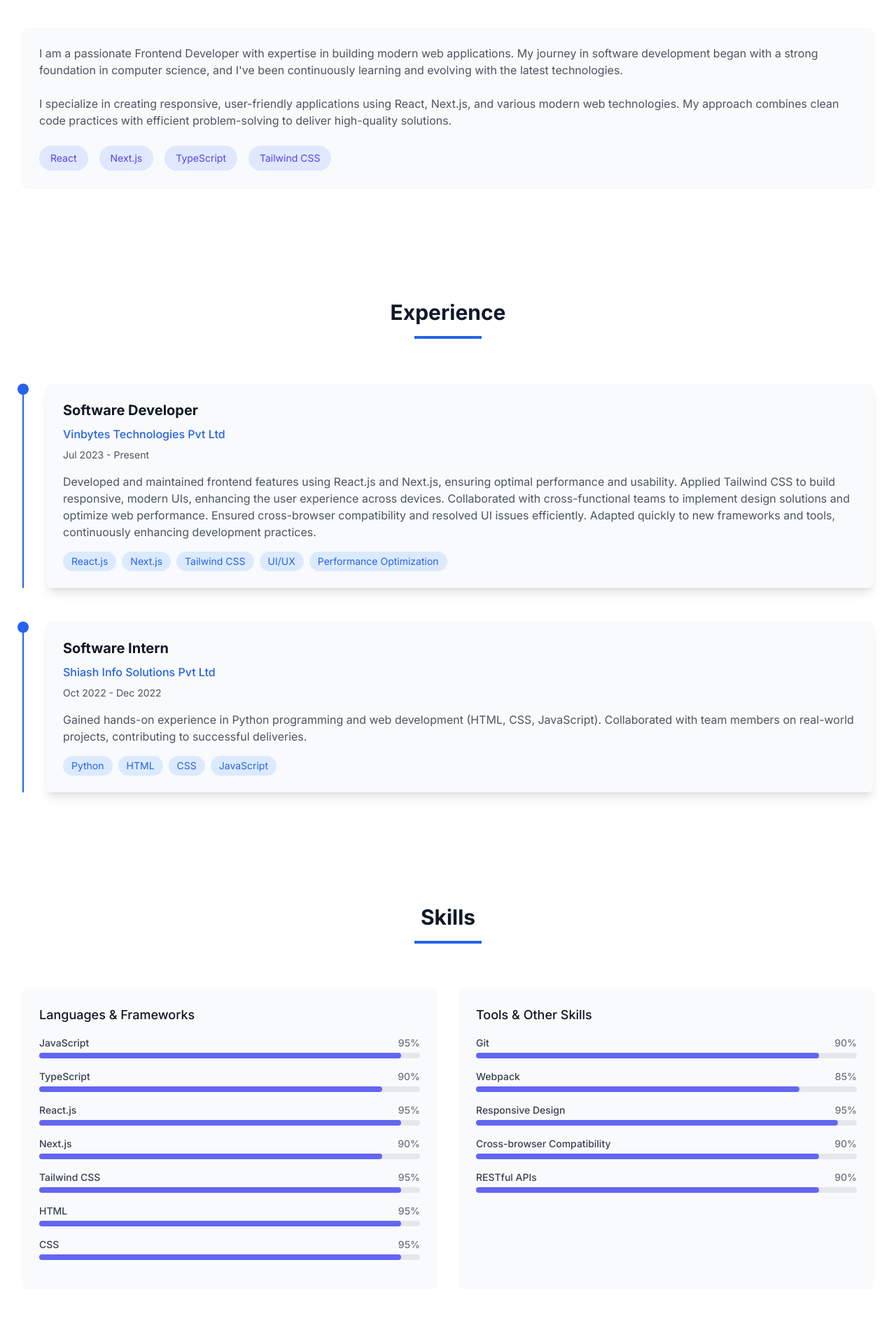
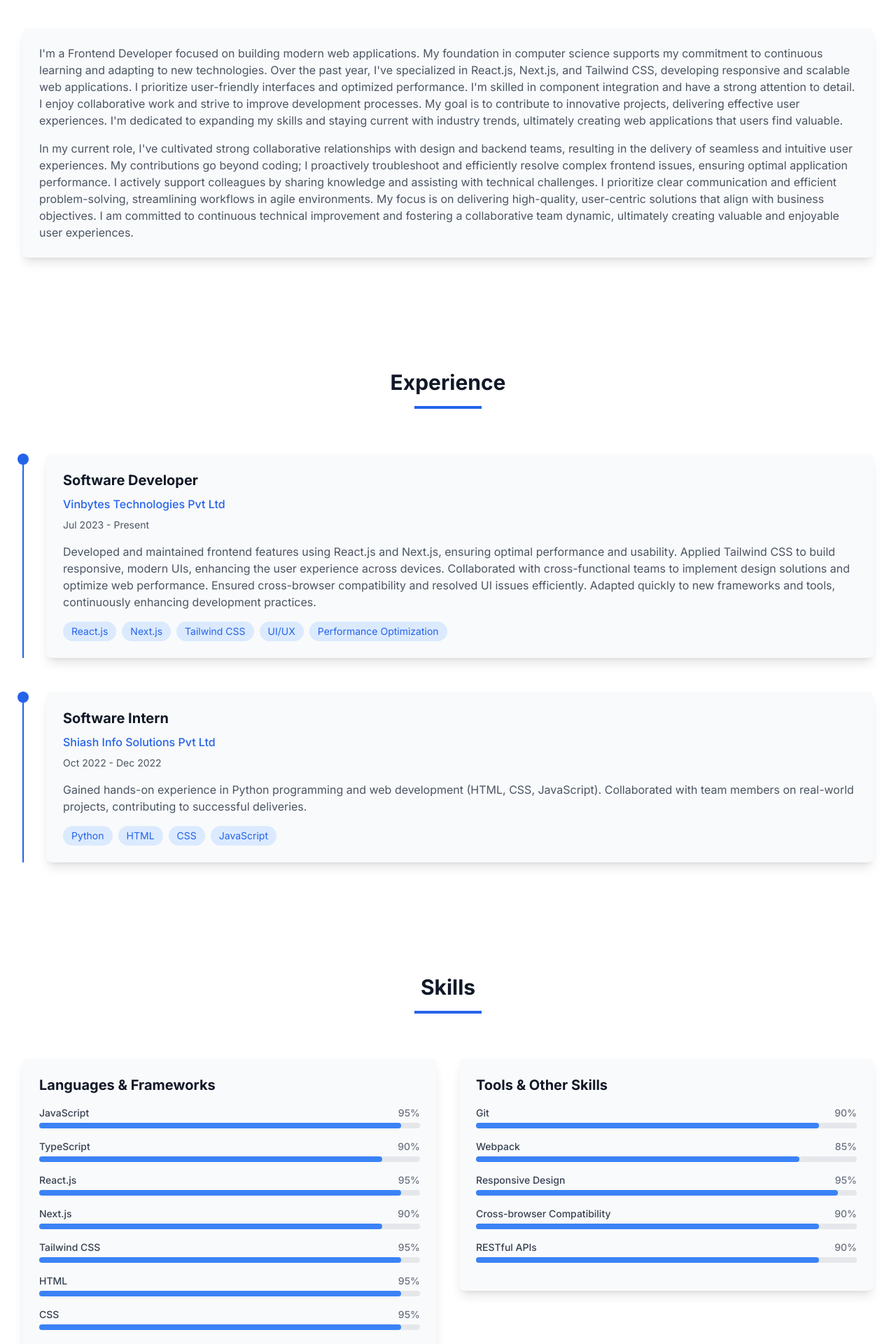
Before and after one commit to Indera12/portfolio, a Next.js app: page / in a window 1280 px wide. Shown: the part 960-2880 px from the top of the page at 70% size. Built offline with nearby package versions, Linux system fonts and the light colour scheme.

Commit message:
Update LinkedIn logo and improve project descriptions

```diff
--- a/components/About.tsx
+++ b/components/About.tsx
@@ -18,39 +18,54 @@ const About = () => {
           <div className="w-24 h-1 bg-blue-600 dark:bg-blue-400 mx-auto"></div>
         </motion.div>
 
-        <div className="mt-10">
+        <div className="space-y-12">
           <motion.div
             initial={{ opacity: 0, y: 20 }}
             whileInView={{ opacity: 1, y: 0 }}
-            transition={{ duration: 0.5, delay: 0.3 }}
+            transition={{ duration: 0.5, delay: 0.2 }}
             viewport={{ once: true }}
-            className="bg-gray-50 dark:bg-gray-800 p-6 rounded-lg shadow-sm"
+            className="relative"
           >
-            <div className="space-y-6">
-              <p className="text-gray-600 dark:text-gray-300">
-                I am a passionate Frontend Developer with expertise in building modern web applications.
-                My journey in software development began with a strong foundation in computer science,
-                and I've been continuously learning and evolving with the latest technologies.
-              </p>
-              <p className="text-gray-600 dark:text-gray-300">
-                I specialize in creating responsive, user-friendly applications using React, Next.js,
-                and various modern web technologies. My approach combines clean code practices with
-                efficient problem-solving to deliver high-quality solutions.
-              </p>
-              <div className="flex flex-wrap gap-4">
-                <span className="px-4 py-2 bg-indigo-100 dark:bg-indigo-900/30 text-indigo-600 dark:text-indigo-400 rounded-full text-sm">
-                  React
+            <div className="bg-gray-50 dark:bg-gray-800 p-6 rounded-lg shadow-lg">
+              <div className="space-y-4">
+                <p className="text-gray-600 dark:text-gray-300">
+                  I'm a Frontend Developer focused on building modern web applications.
+                  My foundation in computer science supports my commitment to continuous learning and
+                  adapting to new technologies. Over the past year, I've specialized in React.js, Next.js,
+                  and Tailwind CSS, developing responsive and scalable web applications. I prioritize
+                  user-friendly interfaces and optimized performance. I'm skilled in component integration
+                  and have a strong attention to detail. I enjoy collaborative work and strive to improve
+                  development processes. My goal is to contribute to innovative projects, delivering
+                  effective user experiences. I'm dedicated to expanding my skills and staying current
+                  with industry trends, ultimately creating web applications that users find valuable.
+                </p>
+                <p className="text-gray-600 dark:text-gray-300">
+                In my current role, I've cultivated strong collaborative relationships with design and
+                backend teams, resulting in the delivery of seamless and intuitive user experiences.
+                My contributions go beyond coding; I proactively troubleshoot and efficiently resolve
+                complex frontend issues, ensuring optimal application performance. I actively support
+                colleagues by sharing knowledge and assisting with technical challenges. I prioritize
+                clear communication and efficient problem-solving, streamlining workflows in agile
+                environments. My focus is on delivering high-quality, user-centric solutions that align
+                with business objectives. I am committed to continuous technical improvement and
+                fostering a collaborative team dynamic, ultimately creating valuable and enjoyable user
+                experiences.
+                </p>
+              </div>
+              {/* <div className="flex flex-wrap gap-2 mt-6">
+                <span className="px-3 py-1 bg-blue-100 dark:bg-blue-900/30 text-blue-600 dark:text-blue-400 rounded-full text-sm">
+                  React.js
                 </span>
-                <span className="px-4 py-2 bg-indigo-100 dark:bg-indigo-900/30 text-indigo-600 dark:text-indigo-400 rounded-full text-sm">
+                <span className="px-3 py-1 bg-blue-100 dark:bg-blue-900/30 text-blue-600 dark:text-blue-400 rounded-full text-sm">
                   Next.js
                 </span>
-                <span className="px-4 py-2 bg-indigo-100 dark:bg-indigo-900/30 text-indigo-600 dark:text-indigo-400 rounded-full text-sm">
+                <span className="px-3 py-1 bg-blue-100 dark:bg-blue-900/30 text-blue-600 dark:text-blue-400 rounded-full text-sm">
                   TypeScript
                 </span>
-                <span className="px-4 py-2 bg-indigo-100 dark:bg-indigo-900/30 text-indigo-600 dark:text-indigo-400 rounded-full text-sm">
+                <span className="px-3 py-1 bg-blue-100 dark:bg-blue-900/30 text-blue-600 dark:text-blue-400 rounded-full text-sm">
                   Tailwind CSS
                 </span>
-              </div>
+              </div> */}
             </div>
           </motion.div>
         </div>
--- a/components/Contact.tsx
+++ b/components/Contact.tsx
@@ -10,9 +10,7 @@ const socialLinks = [
     icon: (
       <svg className="h-6 w-6" fill="currentColor" viewBox="0 0 24 24">
         <path
-          fillRule="evenodd"
-          d="M19 0h-14c-2.761 0-5 2.239-5 5v14c0 2.761 2.239 5 5 5h14c2.762 0 5-2.239 5-5v-14c0-2.761-2.238-5-5-5zm-11 19h-3v-11h3v11zm-1.5-12.268c-.966 0-1.75-.79-1.75-1.764s.784-1.764 1.75-1.764 1.75.79 1.75 1.764-.783 1.764-1.75 1.764zm13.5 12.268h-3v-5.604c0-.88-.06-1.601-1-1.601-1 0-1.16.781-1.16 1.601v5.604h-3v-11h3v1.765c1.396-2.586 7-2.777 7 2.476v6.759z"
-          clipRule="evenodd"
+          d="M20.447 20.452h-3.554v-5.569c0-1.328-.027-3.037-1.852-3.037-1.853 0-2.136 1.445-2.136 2.939v5.667H9.351V9h3.414v1.561h.046c.477-.9 1.637-1.85 3.37-1.85 3.601 0 4.267 2.37 4.267 5.455v6.286zM5.337 7.433c-1.144 0-2.063-.926-2.063-2.065 0-1.138.92-2.063 2.063-2.063 1.14 0 2.064.925 2.064 2.063 0 1.139-.925 2.065-2.064 2.065zm1.782 13.019H3.555V9h3.564v11.452zM22.225 0H1.771C.792 0 0 .774 0 1.729v20.542C0 23.227.792 24 1.771 24h20.451C23.2 24 24 23.227 24 22.271V1.729C24 .774 23.2 0 22.222 0h.003z"
         />
       </svg>
     )
@@ -222,7 +220,7 @@ const Contact = () => {
                 </div>
                 <div>
                   <h4 className="text-lg font-medium text-gray-900 dark:text-white">Employment Status</h4>
-                  <p className="text-gray-600 dark:text-gray-300">Looking for opportunities in Pune, Ahmedabad, Kolkata</p>
+                  <p className="text-gray-600 dark:text-gray-300">Employed, Actively Seeking New Opportunities</p>
                 </div>
               </div>
             </div>
--- a/components/Footer.tsx
+++ b/components/Footer.tsx
@@ -9,9 +9,7 @@ const socialLinks = [
     icon: (
       <svg className="h-6 w-6" fill="currentColor" viewBox="0 0 24 24">
         <path
-          fillRule="evenodd"
-          d="M19 0h-14c-2.761 0-5 2.239-5 5v14c0 2.761 2.239 5 5 5h14c2.762 0 5-2.239 5-5v-14c0-2.761-2.238-5-5-5zm-11 19h-3v-11h3v11zm-1.5-12.268c-.966 0-1.75-.79-1.75-1.764s.784-1.764 1.75-1.764 1.75.79 1.75 1.764-.783 1.764-1.75 1.764zm13.5 12.268h-3v-5.604c0-.88-.06-1.601-1-1.601-1 0-1.16.781-1.16 1.601v5.604h-3v-11h3v1.765c1.396-2.586 7-2.777 7 2.476v6.759z"
-          clipRule="evenodd"
+          d="M20.447 20.452h-3.554v-5.569c0-1.328-.027-3.037-1.852-3.037-1.853 0-2.136 1.445-2.136 2.939v5.667H9.351V9h3.414v1.561h.046c.477-.9 1.637-1.85 3.37-1.85 3.601 0 4.267 2.37 4.267 5.455v6.286zM5.337 7.433c-1.144 0-2.063-.926-2.063-2.065 0-1.138.92-2.063 2.063-2.063 1.14 0 2.064.925 2.064 2.063 0 1.139-.925 2.065-2.064 2.065zm1.782 13.019H3.555V9h3.564v11.452zM22.225 0H1.771C.792 0 0 .774 0 1.729v20.542C0 23.227.792 24 1.771 24h20.451C23.2 24 24 23.227 24 22.271V1.729C24 .774 23.2 0 22.222 0h.003z"
         />
       </svg>
     )
--- a/components/Projects.tsx
+++ b/components/Projects.tsx
@@ -25,7 +25,7 @@ const projects = [
   },
   {
     title: 'Spotify Clone',
-    description: 'Developed a Spotify Clone using React.js and Bootstrap, focusing on the frontend interface. Created an interactive and responsive UI with music browsing features, mimicking the original Spotify design. Applied Bootstrap components for consistent styling and ensured a smooth user experience.',
+    description: 'Built a responsive Spotify clone with React.js and Bootstrap, featuring a modern music player interface. Implemented core features including playlist management, music playback controls, and responsive design. Focused on creating an intuitive user experience with smooth transitions and interactive elements.',
     image: '/assets/music.png',
     technologies: ['React.js', 'Bootstrap', 'UI/UX', 'Responsive Design']
   }
@@ -58,7 +58,9 @@ const ProjectCard = ({ project, index }: { project: typeof projects[0]; index: n
       </div>
       <div className="p-6">
         <h3 className="text-xl font-bold text-gray-900 dark:text-white mb-3">{project.title}</h3>
-        <p className="text-gray-600 dark:text-gray-300 text-sm mb-4 line-clamp-2">{project.description}</p>
+        <div className={`transition-all duration-300 ease-in-out md:${isHovered ? 'opacity-100' : 'opacity-0'} opacity-100`}>
+          <p className="text-gray-600 dark:text-gray-300 text-sm mb-4">{project.description}</p>
+        </div>
         <div className="flex flex-wrap gap-2">
           {project.technologies.map((tech, techIndex) => (
             <span
--- a/components/Skills.tsx
+++ b/components/Skills.tsx
@@ -34,7 +34,7 @@ const SkillBar = ({ name, level }: { name: string; level: number }) => {
           whileInView={{ width: `${level}%` }}
           transition={{ duration: 1, ease: "easeOut" }}
           viewport={{ once: true }}
-          className="bg-indigo-500 dark:bg-indigo-400 h-2 rounded-full"
+          className="bg-blue-500 dark:bg-blue-400 h-2 rounded-full"
         />
       </div>
     </div>
@@ -56,34 +56,36 @@ const Skills = () => {
           <div className="w-24 h-1 bg-blue-600 dark:bg-blue-400 mx-auto"></div>
         </motion.div>
 
-        <div className="mt-10">
-          <div className="grid grid-cols-1 md:grid-cols-2 gap-8">
-            <motion.div
-              initial={{ opacity: 0, y: 20 }}
-              whileInView={{ opacity: 1, y: 0 }}
-              transition={{ duration: 0.5, delay: 0.3 }}
-              viewport={{ once: true }}
-              className="bg-gray-50 dark:bg-gray-800 p-6 rounded-lg shadow-sm"
-            >
-              <h3 className="text-lg font-medium text-gray-900 dark:text-white mb-4">Languages & Frameworks</h3>
+        <div className="grid grid-cols-1 md:grid-cols-2 gap-8">
+          <motion.div
+            initial={{ opacity: 0, y: 20 }}
+            whileInView={{ opacity: 1, y: 0 }}
+            transition={{ duration: 0.5, delay: 0.2 }}
+            viewport={{ once: true }}
+            className="relative"
+          >
+            <div className="bg-gray-50 dark:bg-gray-800 p-6 rounded-lg shadow-lg">
+              <h3 className="text-xl font-bold text-gray-900 dark:text-white mb-4">Languages & Frameworks</h3>
               {skills.languages.map((skill, index) => (
                 <SkillBar key={index} name={skill.name} level={skill.level} />
               ))}
-            </motion.div>
+            </div>
+          </motion.div>
 
-            <motion.div
-              initial={{ opacity: 0, y: 20 }}
-              whileInView={{ opacity: 1, y: 0 }}
-              transition={{ duration: 0.5, delay: 0.4 }}
-              viewport={{ once: true }}
-              className="bg-gray-50 dark:bg-gray-800 p-6 rounded-lg shadow-sm"
-            >
-              <h3 className="text-lg font-medium text-gray-900 dark:text-white mb-4">Tools & Other Skills</h3>
+          <motion.div
+            initial={{ opacity: 0, y: 20 }}
+            whileInView={{ opacity: 1, y: 0 }}
+            transition={{ duration: 0.5, delay: 0.3 }}
+            viewport={{ once: true }}
+            className="relative"
+          >
+            <div className="bg-gray-50 dark:bg-gray-800 p-6 rounded-lg shadow-lg">
+              <h3 className="text-xl font-bold text-gray-900 dark:text-white mb-4">Tools & Other Skills</h3>
               {skills.tools.map((skill, index) => (
                 <SkillBar key={index} name={skill.name} level={skill.level} />
               ))}
-            </motion.div>
-          </div>
+            </div>
+          </motion.div>
         </div>
       </div>
     </section>
```
